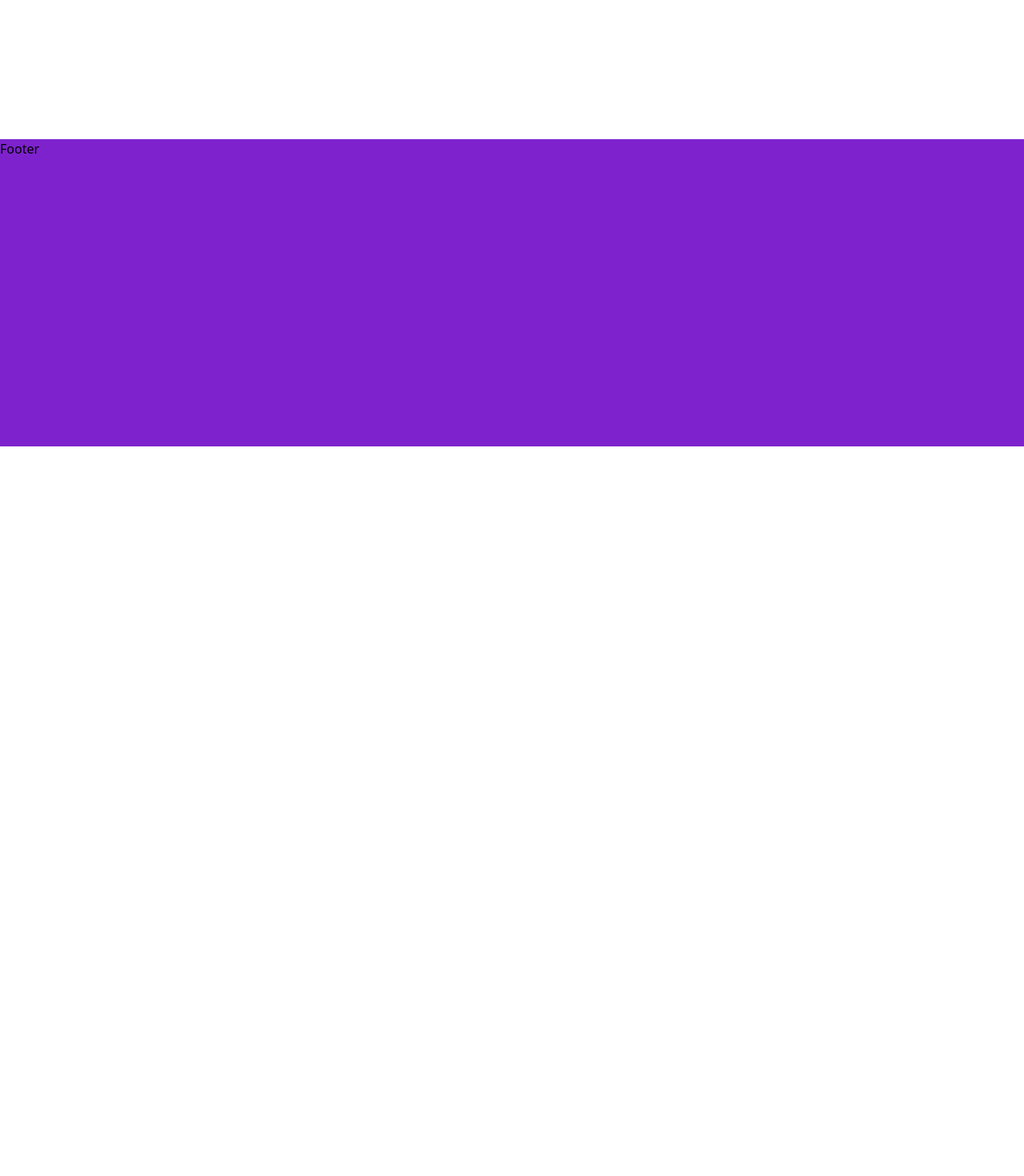
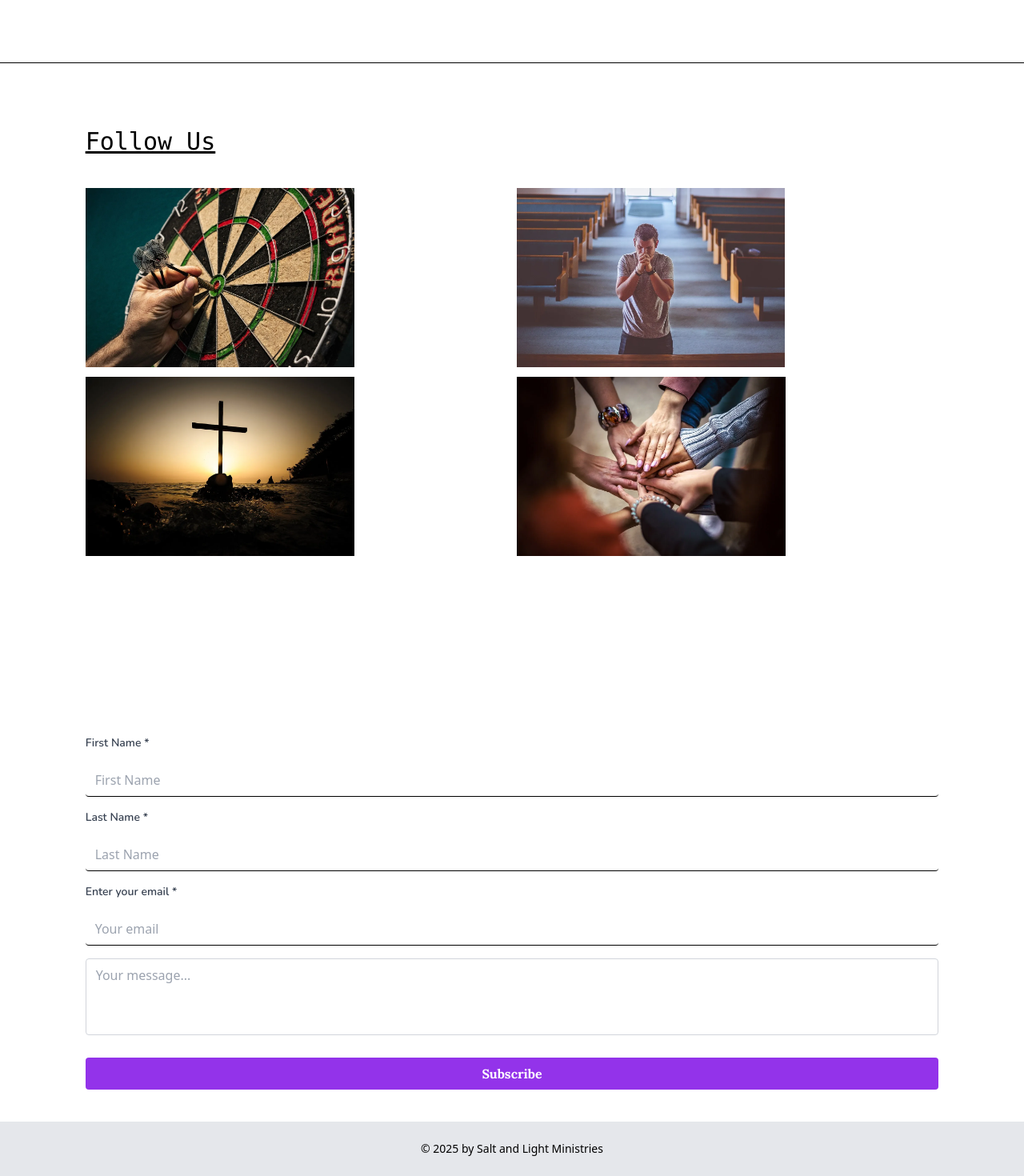
Before and after one commit to softwareNinja-888/salt_light_blog, a React (Vite) app in the folder blog/: page / in a window 1280 px wide. Shown: the part 3944-5414 px from the top of the page at 80% size. Before the commit the page ends 4502 px from the top, so only its background shows below. Built offline with nearby package versions, Linux system fonts and the light colour scheme.

Commit message:
Add footer section

```diff
--- a/blog/src/components/About.jsx
+++ b/blog/src/components/About.jsx
@@ -1,3 +1,4 @@
+import { Line } from './Line'
 import logo from '/light/logo.webp'
 export function About(){
     return(
@@ -5,12 +6,15 @@ export function About(){
             <div className="flex flex-col w-10/12 justify-center m-auto mt-10 dark:text-white gap-10">
                 <div className="font-mono text-3xl underline">About Us</div>
                 <div className="">
-                    <img src={logo} alt="" srcset="" />
+                    <img src={logo} alt="" className="" />
                 </div>
                 <div className="font-roboto text-md">
                     Lorem ipsum, dolor sit amet consectetur adipisicing elit. Saepe asperiores vero deserunt numquam minus, ea quod error commodi nulla laboriosam ipsum sunt dicta enim quo quaerat officia fugiat debitis deleniti.
                 </div>
             </div>
+            <div className="my-20">
+                <Line/>
+            </div>
         </>
     )
 }
--- a/blog/src/components/Body.jsx
+++ b/blog/src/components/Body.jsx
@@ -1,6 +1,7 @@
 import { About } from "./About"
 import { Blogs } from "./Blogs"
 import { Featured } from "./Featured"
+import { FollowUs } from "./FollowUs"
 import { NewsLetter } from "./NewsLetter"
 export function Body(){
 
@@ -10,6 +11,7 @@ export function Body(){
            <NewsLetter/>
            <Blogs/>
            <About/>
+           <FollowUs/>
         </>
     )
 }
--- a/blog/src/components/FollowUs.jsx
+++ b/blog/src/components/FollowUs.jsx
@@ -1,7 +1,20 @@
+import image from '/blog/blogA1.webp'
+import image1 from '/blog/blogB1.webp'
+import image2 from '/blog/blogC1.webp'
+import image3 from '/blog/blogD1.webp'
+
 export function FollowUs(){
+    const arr = [image,image1,image2,image3]
     return (
         <>
-            <div className=""></div>
+            <div className="flex flex-col w-10/12 justify-center m-auto mt-20 dark:text-white gap-10">
+                <div className="font-mono text-3xl underline">Follow Us </div>
+                <div className="grid grid-cols-2 gap-3">
+                    {arr.map(el=>{
+                        return <img src={el} alt='social image' className='h-56'/>
+                    })}
+                </div>
+            </div>
         </>
     )
 }
--- a/blog/src/components/Footer.jsx
+++ b/blog/src/components/Footer.jsx
@@ -1,7 +1,12 @@
+import { FormFooter } from "./FormFooter";
+
 export function Footer(){
     return (
-        <div className="h-96 bg-purple-700 mt-44">
-            Footer
+        <div className="flex flex-col gap-10 mt-44">
+            <FormFooter/>
+            <div className="bg-gray-200 py-6">
+                <div className="text-sm text-center">&copy; 2025 by Salt and Light Ministries</div>
+            </div>
         </div>
     )
 }
--- /dev/null
+++ b/blog/src/components/FormFooter.jsx
@@ -0,0 +1,82 @@
+import { useState } from "react";
+export function FormFooter(){
+    const [email, setEmail] = useState("");
+    const [subscribed, setSubscribed] = useState(false);
+
+    const [firstName, setfirstName] = useState("");
+    const [lastName, setlastName] = useState("");
+    const [message, setMessage] = useState("");
+
+    const handleSubmit = (e) => {
+      e.preventDefault();
+      console.log("Email:", email);
+      console.log("Subscribed:", subscribed);
+    };
+
+    return (
+        <form onSubmit={handleSubmit} className="flex flex-col gap-4 w-10/12 m-auto mt-12 ">
+
+            {/* FIRST NAME  */}
+
+            <label htmlFor="firstName" className="block text-gray-700 font-nunito text-sm dark:text-white">
+                First Name *
+            </label>
+            <input
+              type="text"
+              id="firstName"
+              value={firstName}
+              onChange={(e) => setfirstName(e.target.value)}
+              placeholder="First Name"
+              className="w-full px-3 py-2 border-b border-b-black rounded focus:outline-none focus:ring-2 focus:ring-purple-700 text-black"
+              required
+            />
+
+            {/* LAST NAME  */}
+
+            <label htmlFor="lastName" className="block text-gray-700 font-nunito text-sm dark:text-white">
+                Last Name *
+            </label>
+            <input
+              type="email"
+              id="lastName"
+              value={lastName}
+              onChange={(e) => setlastName(e.target.value)}
+              placeholder="Last Name"
+              className="w-full px-3 py-2 border-b border-b-black rounded focus:outline-none focus:ring-2 focus:ring-purple-700 text-black"
+              required
+            />
+
+            {/* EMAIL */}
+
+            <label htmlFor="email" className="block text-gray-700 font-nunito text-sm dark:text-white">
+              Enter your email *
+            </label>
+            <input
+              type="email"
+              id="email"
+              value={email}
+              onChange={(e) => setEmail(e.target.value)}
+              placeholder="Your email"
+              className="w-full px-3 py-2 border-b border-b-black rounded focus:outline-none focus:ring-2 focus:ring-purple-700 text-black"
+              required
+            />
+
+            {/* MESSAGE US  */}
+
+            {/* <label htmlFor="message" className="block text-gray-700 mt-3 mb-1 dark:text-white">
+                Write your message
+            </label>  */}
+            <textarea id="message" value={message} onChange={(e) => setMessage(e.target.value)} placeholder="Your message..." className="w-full px-3 py-2 border border-gray-300 rounded focus:outline-none focus:ring-2 focus:ring-purple-500 h-24 resize-none" >
+            </textarea>
+
+            {/* SUBMIT FORM */}
+
+            <button
+              type="submit"
+              className="w-full mt-3 bg-purple-600 text-white py-2 rounded font-lora hover:bg-purple-700 "
+            >
+              Subscribe
+            </button>
+        </form>
+    );
+}
```
